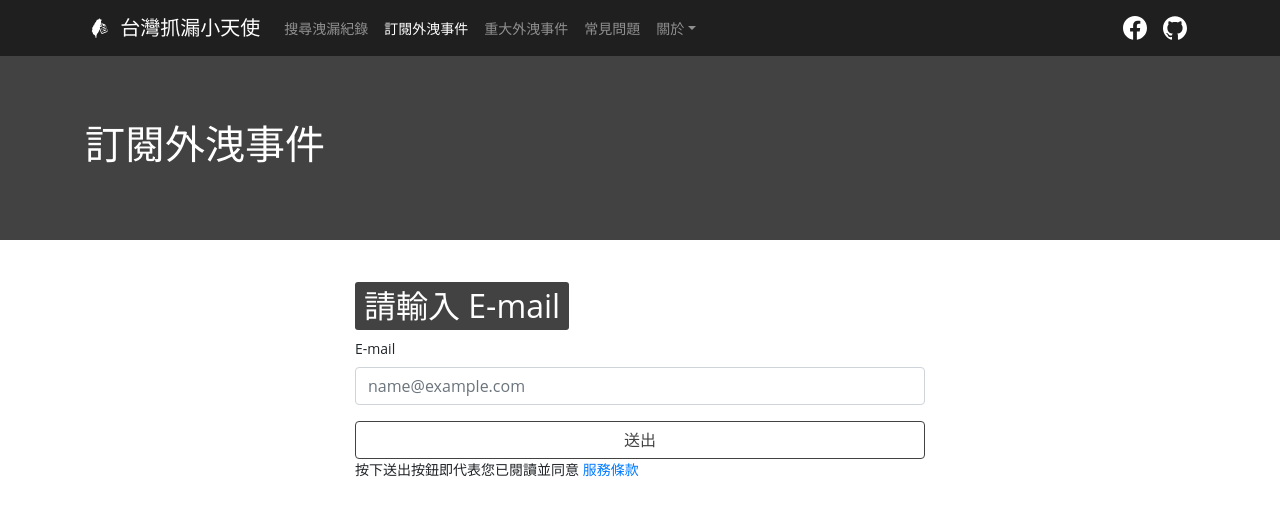
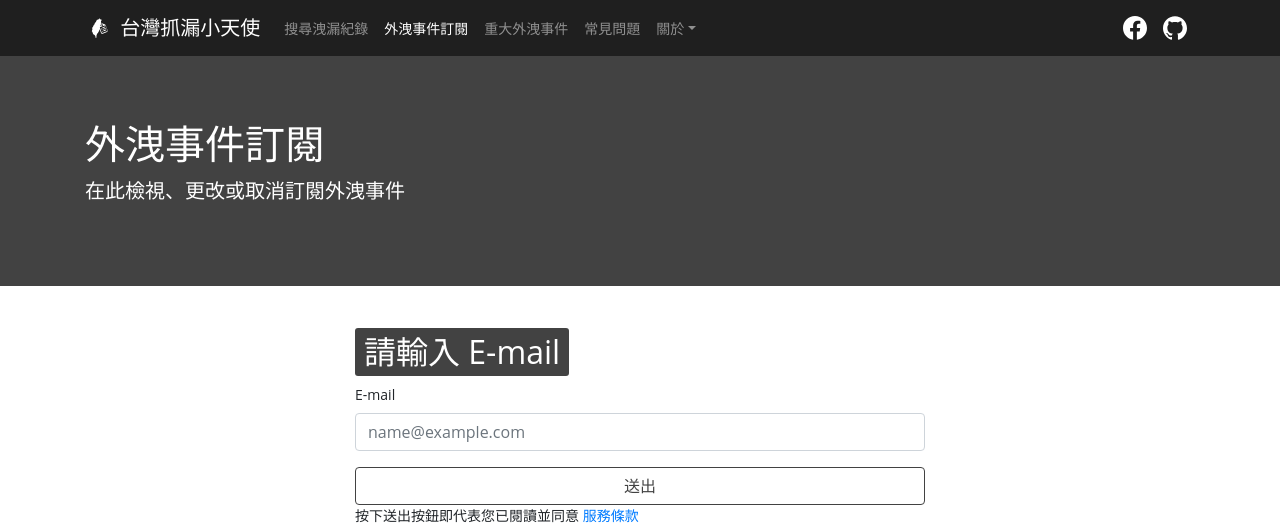
Before and after one commit to breach-tw/breach.tw, a PHP site: page /subscribe.php in a window 1280 px wide. Shown: the top 525 px of the page. Run offline with PHP 8.4, Linux system fonts and the light colour scheme; some libraries are stand-ins or nearby versions.

Commit message:
更改訂閱相關文本

```diff
--- a/src/header.php
+++ b/src/header.php
@@ -39,7 +39,7 @@ require 'config.php';
 						<a class="nav-link" href="search.php">搜尋洩漏紀錄</a>
 					</li>
 					<li class="nav-item <?= $uri == '/subscribe.php' ? 'active' : '' ?>">
-						<a class="nav-link" href="subscribe.php">訂閱外洩事件</a>
+						<a class="nav-link" href="subscribe.php">外洩事件訂閱</a>
 					</li>
 					<li class="nav-item <?= $uri == '/breaches.php' ? 'active' : '' ?>">
 						<a class="nav-link" href="breaches.php">重大外洩事件</a>
--- a/subscribe.php
+++ b/subscribe.php
@@ -1,10 +1,11 @@
-    <?php $title = '訂閱外洩事件';
+    <?php $title = '外洩事件訂閱';
     require 'src/header.php';
     ?>
 
     <header class="jumbotron jumbotron-fluid">
         <div class="container">
             <h1><?= $title ?></h1>
+            <p class="lead">在此檢視、更改或取消訂閱外洩事件</p>
         </div>
     </header>
 
```
